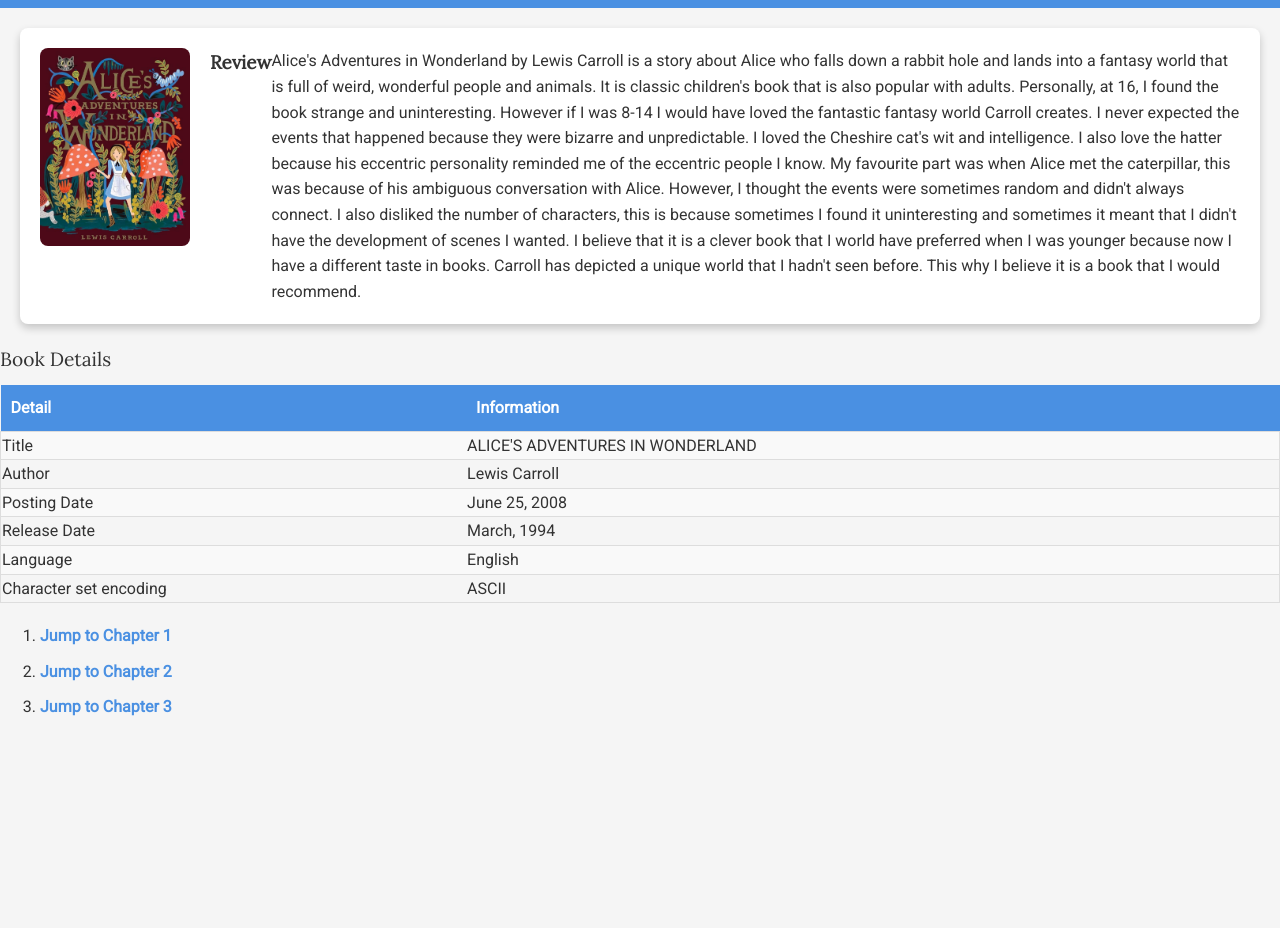
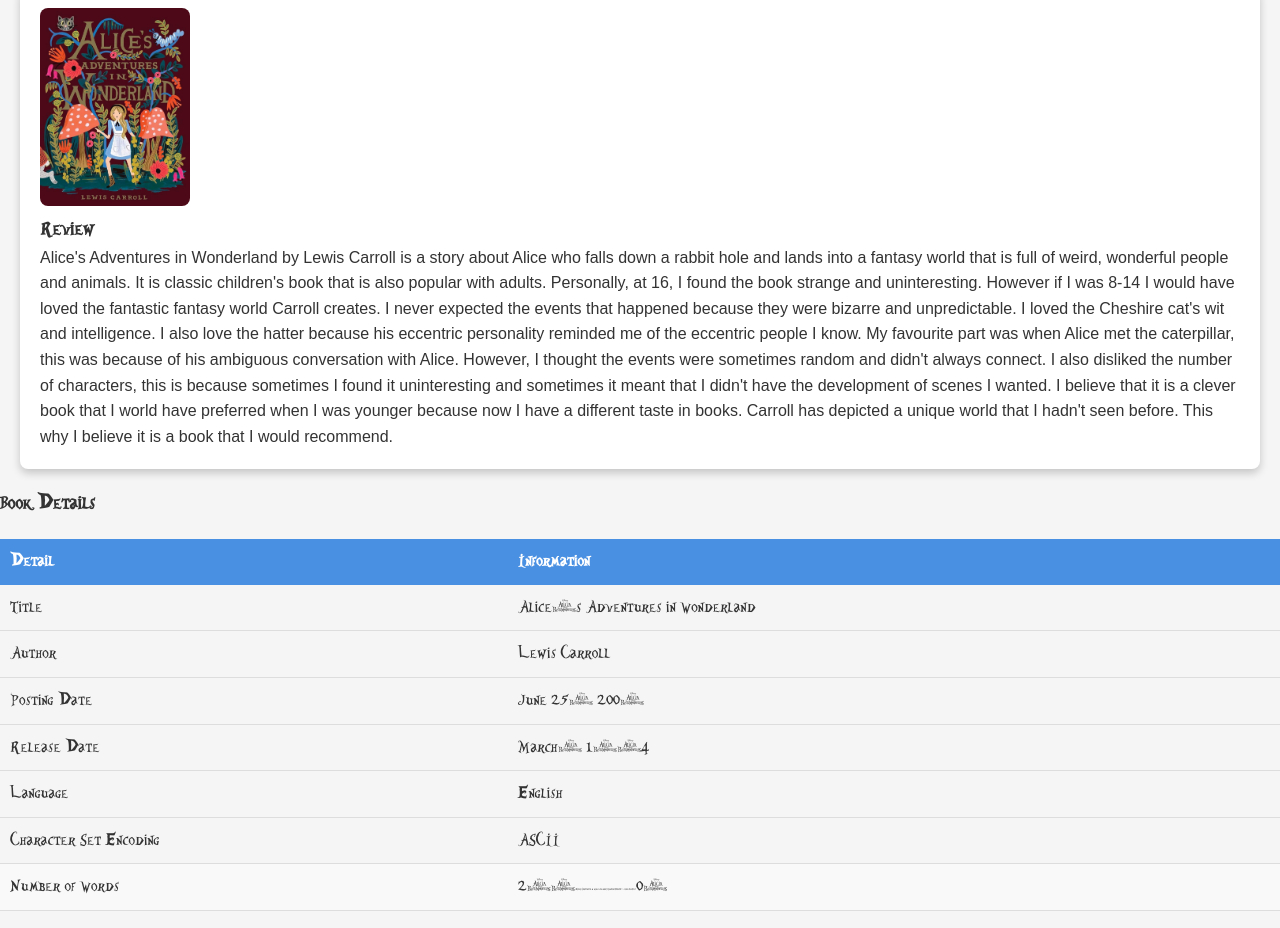
Before and after one commit to AlexGRDev/alice_adventures_in_wonderland, a plain HTML site: page index.html in a window 1280 px wide. Shown: the part 134-1062 px from the top of the page. Before the commit the page ends 870 px from the top, so only its background shows below. Drawn offline with nearby package versions, Linux system fonts and the light colour scheme.

Commit message:
añadiendo funcioanlidades

```diff
--- a/index.html
+++ b/index.html
@@ -1,80 +1,92 @@
 <!DOCTYPE html>
 <html lang="en">
 <head class="head">
-    <meta charset="UTF-8" class="meta-charset">
-    <meta name="viewport" content="width=device-width, initial-scale=1.0" class="meta-viewport">
-    <title class="title">Alice's Adventures in Wonderland</title>
-    <link href="https://fonts.googleapis.com/css2?family=Playfair+Display:wght@700&family=Roboto:ital,wght@0,400;1,300&family=Lora:wght@400&display=swap" rel="stylesheet" class="link-font">
-    <link rel="stylesheet" href="./styles/style.css" class="link-stylesheet">
-    <link rel="icon" type="image/png" href="./images/favicon/favicon-96x96.png" class="favicon">
+    <meta charset="UTF-8" class="head-meta">
+    <meta name="viewport" content="width=device-width, initial-scale=1.0" class="head-meta">
+    <title class="head-title">Alice's Adventures in Wonderland</title>
+    <link rel="stylesheet" href="./styles/style.css" class="head-stylesheet">
 </head>
 <body class="body">
-    <header class="header">
-        <h1 class="header-title">ALICE'S ADVENTURES IN WONDERLAND</h1>
-        <h2 class="header-author">Author: Lewis Carroll</h2>
+    <header class="body-header">
+        <h1 class="header-title">Alice's Adventures in Wonderland</h1>
+        <h2 class="header-author">Author Lewis Carroll</h2>
     </header>
-    <section class="section">
-        <div class="review-section">
-            <img src="./images/alice_underlands.jpg" alt="Alice Illustration" class="review-img" height="150px" width="100px">
-            <h3 class="review-title">Review</h3>
-            <p class="review-text">
-                Alice's Adventures in Wonderland by Lewis Carroll is a story about Alice who falls down a rabbit hole and lands into a fantasy
-                world that is full of weird, wonderful people and animals. It is classic children's book that is also popular with adults. Personally,
-                at 16, I found the book strange and uninteresting.
-                However if I was 8-14 I would have loved the fantastic fantasy world Carroll creates. I never expected the events that happened
-                because they were bizarre and unpredictable. I loved the Cheshire cat's wit and
-                intelligence. I also love the hatter because his eccentric personality reminded me of the eccentric people I know. My favourite
-                part was when Alice met the caterpillar, this was because of his ambiguous conversation with Alice.
-                However, I thought the events were sometimes random and didn't always connect. I also disliked the number of characters, this
-                is because sometimes I found it uninteresting and sometimes it meant that I didn't have the development of scenes I wanted.
-                I believe that it is a clever book that I world have preferred when I was younger because now I have a different taste in books.
-                Carroll has depicted a unique world that I hadn't seen before. This why I believe it is a book that I would recommend.
+    <main class="body-main">
+        <section class="main-section review-section">
+            <div class="review">
+                <img src="./images/alice_underlands.jpg" alt="Alice image" class="review-image" height="150px" width="150px">
+                <div class="review-content">
+                    <h3 class="review-heading">Review</h3>
+                    <p class="review-paragraph">
+                        Alice's Adventures in Wonderland by Lewis Carroll is a story about Alice who falls down a rabbit
+                        hole and lands into a fantasy world that is full of weird, wonderful people and animals. It is
+                        classic children's book that is also popular with adults. Personally, at 16, I found the book
+                        strange and uninteresting.
+                        However if I was 8-14 I would have loved the fantastic fantasy world Carroll creates. I never
+                        expected the events that happened because they were bizarre and unpredictable. I loved the
+                        Cheshire cat's wit and
+                        intelligence. I also love the hatter because his eccentric personality reminded me of the
+                        eccentric people I know. My favourite part was when Alice met the caterpillar, this was because
+                        of his ambiguous conversation with Alice.
+                        However, I thought the events were sometimes random and didn't always connect. I also disliked
+                        the number of characters, this is because sometimes I found it uninteresting and sometimes it
+                        meant that I didn't have the development of scenes I wanted.
+                        I believe that it is a clever book that I world have preferred when I was younger because now I
+                        have a different taste in books. Carroll has depicted a unique world that I hadn't seen before.
+                        This why I believe it is a book that I would recommend.
                     </p>
                 </div>
-        <table class="details-table">
-            <caption class="table-caption">Book Details</caption>
+            </div>
+        </section>
+        <section class="main-section book-details-section">
+            <h3 class="book-details-heading">Book Details</h3>
+            <table class="book-details-table">
                 <thead class="table-header">
-                <tr class="table-header-row">
+                    <tr>
                         <th class="table-header-cell">Detail</th>
                         <th class="table-header-cell">Information</th>
                     </tr>
                 </thead>
                 <tbody class="table-body">
-                <tr class="table-row">
+                    <tr>
                         <td class="table-cell">Title</td>
-                    <td class="table-cell">ALICE'S ADVENTURES IN WONDERLAND</td>
+                        <td class="table-cell">Alice's Adventures in Wonderland</td>
                     </tr>
-                <tr class="table-row">
+                    <tr>
                         <td class="table-cell">Author</td>
                         <td class="table-cell">Lewis Carroll</td>
                     </tr>
-                <tr class="table-row">
+                    <tr>
                         <td class="table-cell">Posting Date</td>
                         <td class="table-cell">June 25, 2008</td>
                     </tr>
-                <tr class="table-row">
+                    <tr>
                         <td class="table-cell">Release Date</td>
                         <td class="table-cell">March, 1994</td>
                     </tr>
-                <tr class="table-row">
+                    <tr>
                         <td class="table-cell">Language</td>
                         <td class="table-cell">English</td>
                     </tr>
-                <tr class="table-row">
-                    <td class="table-cell">Character set encoding</td>
+                    <tr>
+                        <td class="table-cell">Character Set Encoding</td>
                         <td class="table-cell">ASCII</td>
                     </tr>
-                <tr class="table-row collapsed">
-                    <td class="table-cell">Number of words</td>
+                    <tr class="collapsed-row">
+                        <td class="table-cell">Number of Words</td>
                         <td class="table-cell">29,607</td>
                     </tr>
                 </tbody>
             </table>
-        <ol class="chapter-list">
-            <li class="chapter-item"><a href="./chapters/chapter1.html" class="chapter-link">Jump to Chapter 1</a></li>
-            <li class="chapter-item"><a href="./chapters/chapter2.html" class="chapter-link">Jump to Chapter 2</a></li>
-            <li class="chapter-item"><a href="./chapters/chapter3.html" class="chapter-link">Jump to Chapter 3</a></li>
+        </section>
+        <section class="main-section chapters-section">
+            <h3 class="chapters-heading">Chapters</h3>
+            <ol class="chapters-list">
+                <li class="chapter-item"><a href="./chapters/chapter1.html" class="chapter-link">Chapter I: Down the Rabbit Hole</a></li>
+                <li class="chapter-item"><a href="#chapter2" class="chapter-link">Chapter II: The Pool of Tears</a></li>
+                <li class="chapter-item"><a href="#chapter3" class="chapter-link">Chapter III: A Caucus-Race and a Long Tale</a></li>
             </ol>
         </section>
+    </main>
 </body>
 </html>
--- a/styles/style.css
+++ b/styles/style.css
@@ -1,5 +1,13 @@
-.body {
-    font-family: 'Roboto', sans-serif;
+@font-face {
+    font-family: 'AliciaWonderland';
+    src: url('../founts/alicia-wonderland-font/Aliciawonderland-ZoM8.ttf') format('truetype');
+    font-weight: normal;
+    font-style: normal;
+    unicode-range: U+0020-007F; /* Esto aplicará la fuente solo a caracteres ASCII */
+}
+
+body {
+    font-family: 'AliciaWonderland', Arial, sans-serif;
     margin: 0;
     padding: 0;
     line-height: 1.6;
@@ -15,13 +23,13 @@
 }
 
 .header-title {
-    font-family: 'Playfair Display', serif;
+    font-family: 'AliciaWonderland', serif;
     font-size: 2.5em;
     margin: 0;
 }
 
 .header-author {
-    font-family: 'Lora', serif;
+    font-family: 'AliciaWonderland', serif;
     font-size: 1.5em;
     margin: 0;
 }
@@ -36,56 +44,48 @@
     box-shadow: 0 4px 8px rgba(0, 0, 0, 0.2);
 }
 
-.review-img {
+.review-image {
     margin-right: 20px;
     width: 150px;
     height: auto;
     border-radius: 8px;
 }
 
-.review-title {
-    font-family: 'Lora', serif;
+.review-heading {
+    font-family: 'AliciaWonderland', serif;
     margin: 0;
 }
 
-.review-text {
-    font-family: 'Roboto', sans-serif;
+.review-paragraph {
+    font-family: Arial, sans-serif; /* Aplica Arial para caracteres especiales */
     color: #333;
     margin: 0;
 }
 
-.details-table {
+.book-details-table {
     width: 100%;
     border-collapse: collapse;
     margin: 20px 0;
 }
 
-.table-caption {
-    text-align: left;
-    font-family: 'Lora', serif;
-    font-size: 1.2em;
-    margin-bottom: 10px;
-}
-
-.table-header {
+.table-header-cell {
     background-color: #4a90e2;
     color: white;
-}
-
-.table-header-cell {
     padding: 10px;
     text-align: left;
 }
 
-.table-body .table-row {
-    border: 1px solid #ddd;
+.table-cell {
+    padding: 10px;
+    text-align: left;
+    border-bottom: 1px solid #ddd;
 }
 
-.table-body .table-row:nth-child(odd) {
+.table-body .collapsed-row:nth-child(odd) {
     background-color: #f9f9f9;
 }
 
-.table-body .table-row:hover {
+.table-body .collapsed-row:hover {
     background-color: #d9e8ff;
 }
 
@@ -94,7 +94,7 @@
 }
 
 /* List Styles */
-.chapter-list {
+.chapters-list {
     padding-left: 40px;
 }
 
@@ -111,61 +111,3 @@
 .chapter-link:hover {
     color: #d9534f;
 }
-
-@media (aspect-ratio: 16/9) {
-    .body {
-        background-color: #eef5ff;
-    }
-    .header-title {
-        font-size: 2.2em;
-    }
-    .header-author {
-        font-size: 1.3em;
-    }
-    .review-section {
-        padding: 15px;
-    }
-    .review-img {
-        width: 120px;
-    }
-}
-
-@media (aspect-ratio: 4/3) {
-    .body {
-        background-color: #ffefef;
-    }
-    .header-title {
-        font-size: 2.8em;
-    }
-    .header-author {
-        font-size: 1.8em;
-    }
-    .review-section {
-        flex-direction: column;
-        align-items: center;
-        text-align: center;
-    }
-    .review-img {
-        margin: 0 0 15px;
-    }
-}
-
-@media (aspect-ratio: 1/1) {
-    .body {
-        background-color: #f5ffef;
-    }
-    .header-title {
-        font-size: 3em;
-    }
-    .header-author {
-        font-size: 2em;
-    }
-    .review-section {
-        flex-direction: column;
-        align-items: center;
-    }
-    .review-img {
-        margin: 0 0 20px;
-        width: 200px;
-    }
-}
```
Also changed, not shown: chapters/chapter1.html (added, +10 -0 lines), founts/alicia-wonderland-font/Aliciawonderland-ZoM8.ttf (added), founts/alicia-wonderland-font/info.txt (added). Lines whose indentation alone changed are shown as unchanged.
